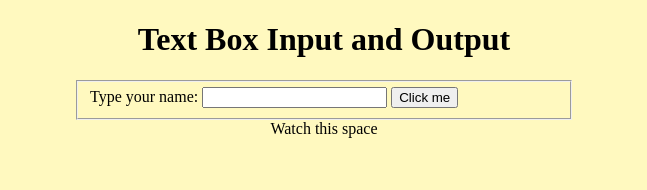
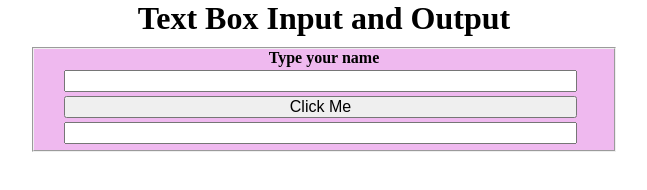
Before and after one commit to hindtag/ebooktest, a plain HTML site: page index.html in a window 1280 px wide. Shown: the whole page, without its empty margins (316-963 px from the left). Drawn offline with Linux system fonts and the light colour scheme.

Commit message:
D-26: EOD

```diff
--- a/css/style.css
+++ b/css/style.css
@@ -1,25 +1,35 @@
 @import url("https://fonts.googleapis.com/css2?family=Nunito&display=swap");
-
-/* fixedRelative */
-
-body {
-  background-color: #fff9bf;
+*{
+  margin: 0;
+  padding: 0;
+  box-sizing: border-box;
 }
 
-h1 {
-  text-align: center;
+.container {
+  display: flex;
+  justify-content: center;
+  padding-bottom: 10px;
 }
 
-form {
-  display: block;
-  width: 500px;
-  margin: 0 auto;
-  text-align: center;
-  text-align: left;
+.fieldset {
+  padding-bottom: 5px;
+  padding-left: 5px;
+  padding-right: 5px;
+  background-color: rgba(230, 141, 230, 0.615);
+
 }
 
-.div {
-  display: flex;
-  justify-content: center;
-  text-align: left;
+.label {
+  display: block;
+  text-align: center;
+  font-size: 16px;
+  font-weight: bold;
 }
+
+.input {
+  margin-left: 25px;
+  margin-top: 3px;
+  margin-bottom: 1px;
+  font-size: 1rem;
+  width: 90%;
+}
--- a/index.html
+++ b/index.html
@@ -14,15 +14,19 @@
 </head>
 
 <body>
+    <header class="container">
     <h1>Text Box Input and Output</h1>
-    <form class="form" action="">
-        <fieldset class="input-container">
-            <label for="">Type your name:</label>
-            <input class="input-field" type="text" name="name" id="txtName">
-            <input class="input-button" type="button" value="Click me" onclick="sayHi()">
+    </header>
+    <main class="container">
+    <form>
+        <fieldset class="fieldset">
+            <label class="label" for="">Type your name</label>
+            <input class="input" type="text" id="txtName"/>
+            <input class="input" type="button" value="Click Me"/>
+            <input class="input" type="text" name="" id="txtOutput"/>
         </fieldset>
     </form>
-    <div class="div" id="divOutput">Watch this space</div>
+    </main>
 </body>
 
 </html>
```
